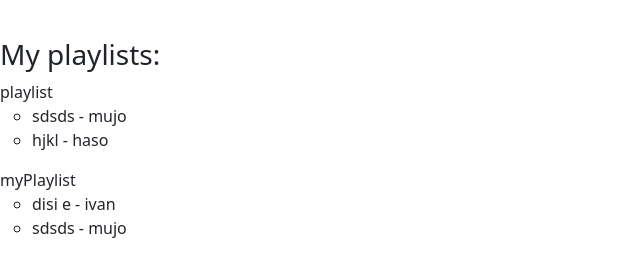
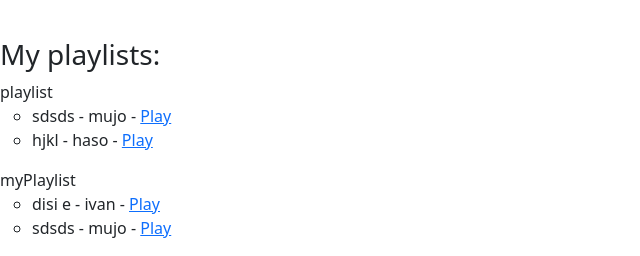
Before and after one commit to DBraja1738/anotherSoundCloudClone, a Django app: template ASCC/musicPlayer/templates/profileView.html in a window 1280 px wide. Shown: the part 1472-1728 px from the top of the page, without its empty margins (0-640 px from the left). Run offline with Django 5.2, Linux system fonts and the light colour scheme; the template is opened without the code that fills it: values that come from a table or form of the project are taken from there, others are empty; data comes from the database, SQL or seed files in the repository; both versions use the stored data as it was after the commit.

Commit message:
add play to playlist songs

```diff
--- a/ASCC/musicPlayer/templates/profileView.html
+++ b/ASCC/musicPlayer/templates/profileView.html
@@ -35,7 +35,7 @@
 
     <ul>
         {% for song in playlist.songs.all  %}
-            <li> {{song.title}} - {{song.artist}}</li>
+            <li> {{song.title}} - {{song.artist}} - <a href="{% url 'play_song' song.id %}">Play</a></li>
         {% endfor %}
     </ul>
 </ul>
```
Also changed, not shown: ASCC/db.sqlite3.
